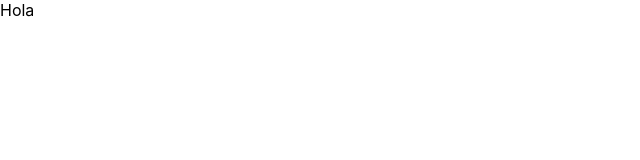
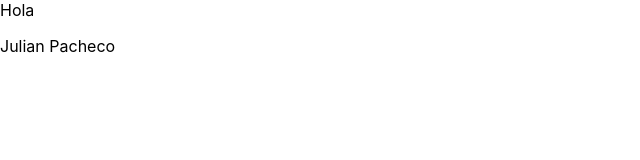
Before and after one commit to Merssith/Librando-FRONT, a React (Create React App) app: page / in a window 1280 px wide. Shown: the top 160 px of the page, without its empty margins (0-640 px from the left). Built offline with nearby package versions, Linux system fonts and the light colour scheme.

Commit message:
probando modif

```diff
--- a/src/App.jsx
+++ b/src/App.jsx
@@ -1,7 +1,12 @@
 import React from "react";
-
+import Home from "./components/Home";
 const App = () => {
-  return <div>Hola</div>;
+  return (
+    <div>
+      <div>Hola</div>
+      <Home />
+    </div>
+  );
 };
 
 export default App;
--- a/src/components/Home.jsx
+++ b/src/components/Home.jsx
@@ -0,0 +1,8 @@
+import React from "react";
+
+const Home = () => {
+
+    return <p>Julian Pacheco</p>
+}
+
+export default Home;
```
